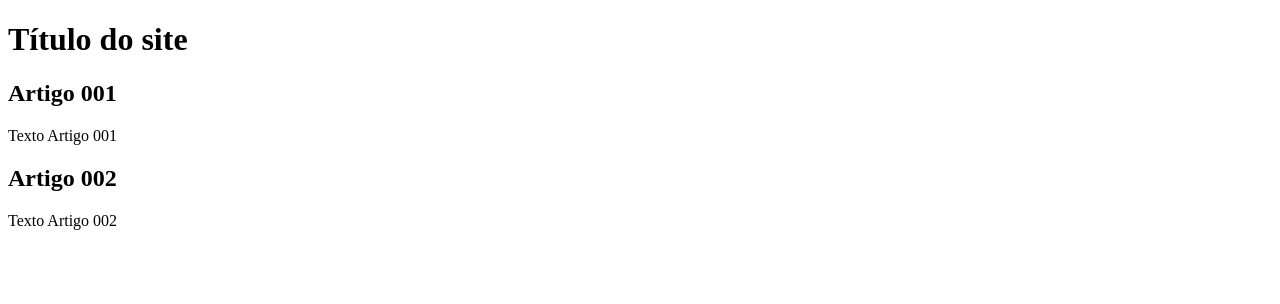
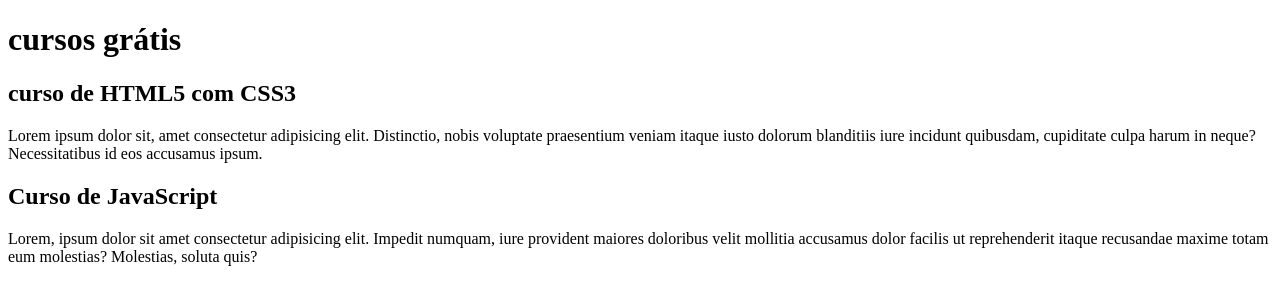
Before and after one commit to luizdaps/projeto-site, a plain HTML site: page index.html in a window 1280 px wide. Drawn offline with Linux system fonts and the light colour scheme.

Commit message:
comecei a escrever o conteúdo

```diff
--- a/index.html
+++ b/index.html
@@ -8,15 +8,15 @@
 <body>
     <main>
         <header>
-            <h1>Título do site</h1>
+            <h1>cursos grátis</h1>
         </header>
         <article>
-            <h2>Artigo 001</h2>
-            <p>Texto Artigo 001</p>
+            <h2>curso de HTML5 com CSS3</h2>
+            <p>Lorem ipsum dolor sit, amet consectetur adipisicing elit. Distinctio, nobis voluptate praesentium veniam itaque iusto dolorum blanditiis iure incidunt quibusdam, cupiditate culpa harum in neque? Necessitatibus id eos accusamus ipsum.</p>
         </article>
         <article>
-            <h2>Artigo 002</h2>
-            <p>Texto Artigo 002</p>
+            <h2>Curso de JavaScript</h2>
+            <p>Lorem, ipsum dolor sit amet consectetur adipisicing elit. Impedit numquam, iure provident maiores doloribus velit mollitia accusamus dolor facilis ut reprehenderit itaque recusandae maxime totam eum molestias? Molestias, soluta quis?</p>
         </article>
     </main>
 </body>
```
